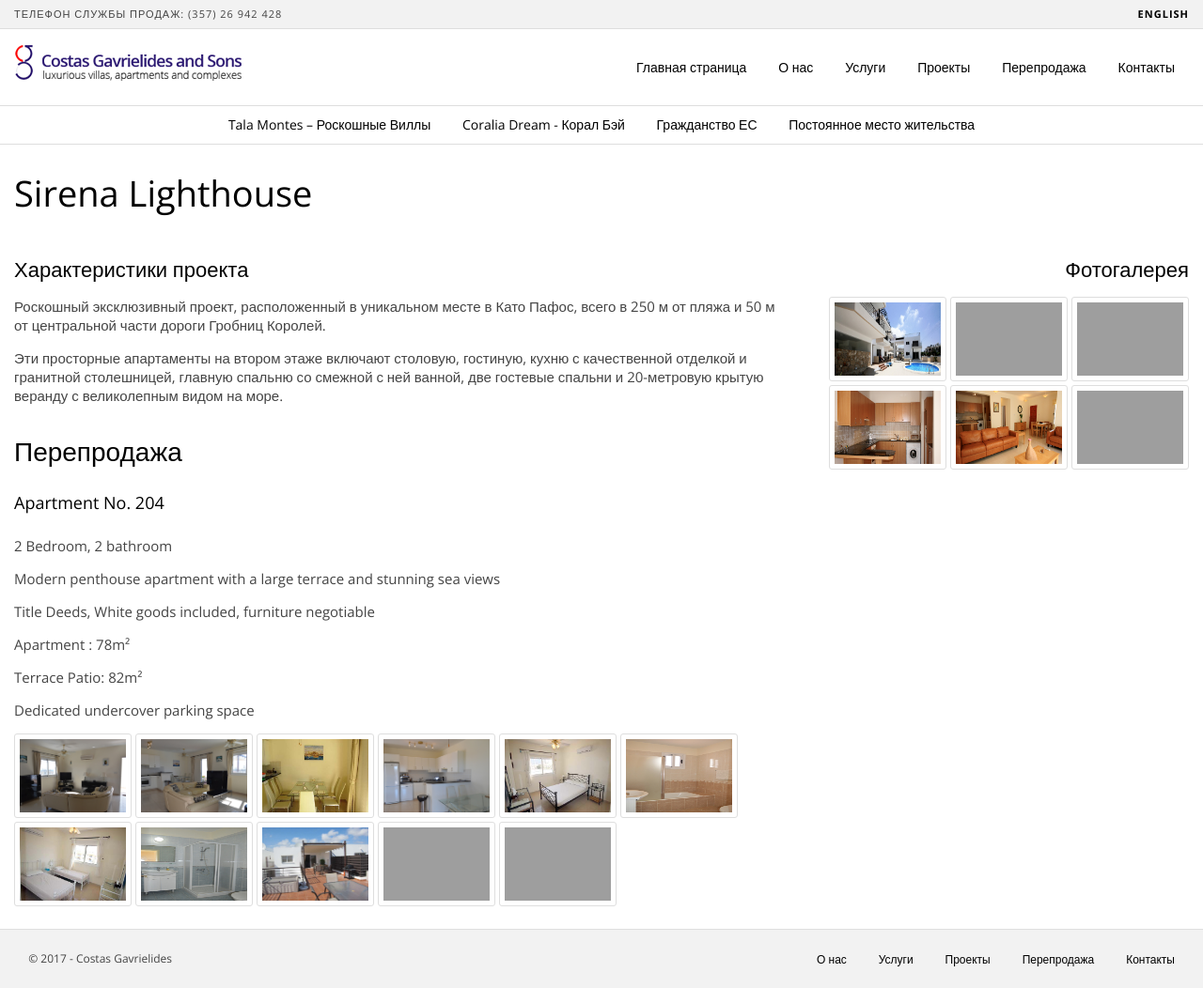
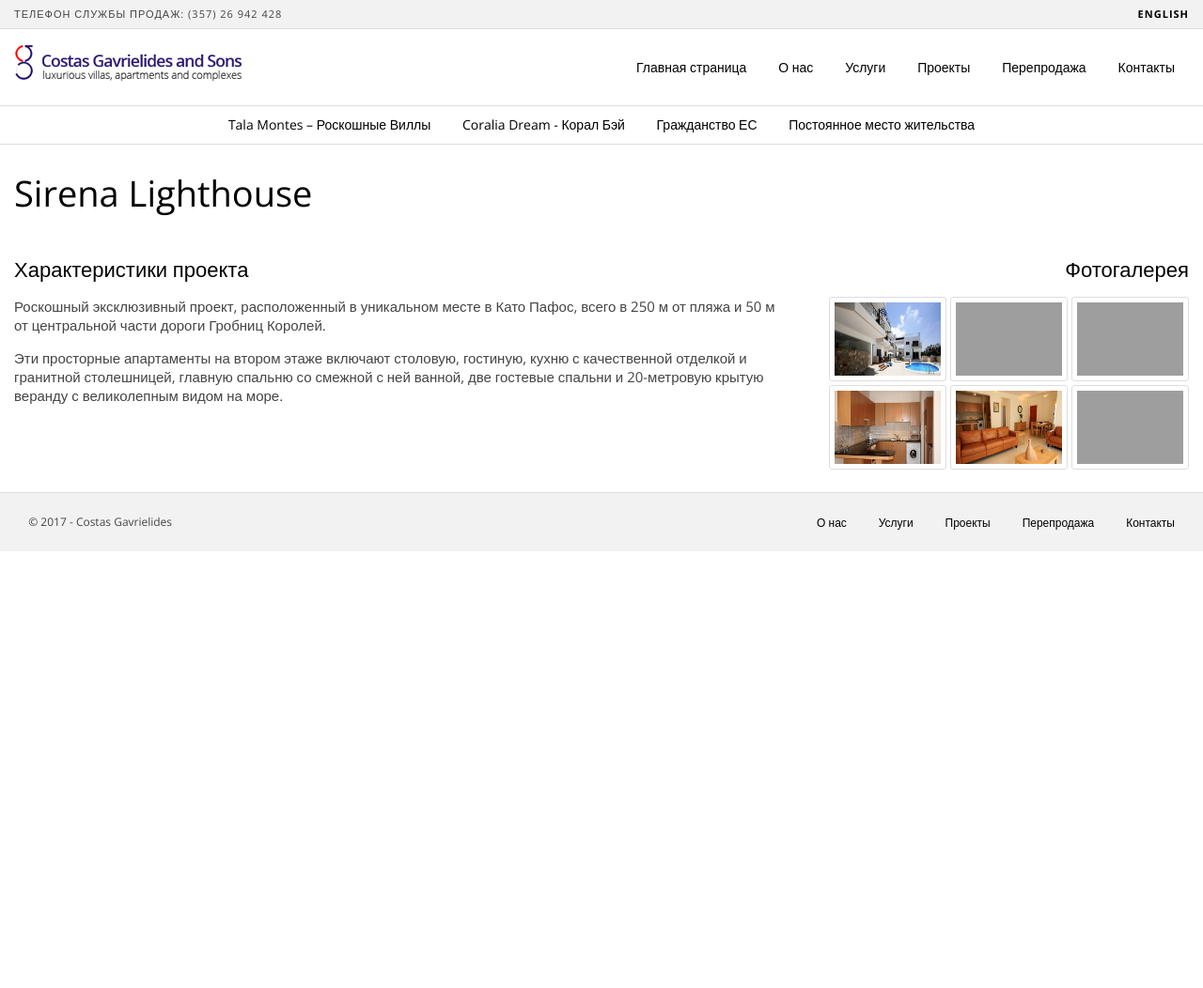
Before and after one commit to Gavrielides-developers/web-app, a Jekyll site: the page built from pages/ru/projects/completed/Sirena-Lighthouse.html, in a window 1280 px wide. Shown: the whole page at 94% size. Built offline with Jekyll 4.4.1, drawn with Linux system fonts in a browser that asks for light colours; after the commit the page ends 900 px from its top, so only the background shows below that.

Commit message:
Update Sirena-Lighthouse.html

```diff
--- a/pages/ru/projects/completed/Sirena-Lighthouse.html
+++ b/pages/ru/projects/completed/Sirena-Lighthouse.html
@@ -13,28 +13,7 @@
 		<h3>Характеристики проекта</h3>
 		<p>Роскошный эксклюзивный проект, расположенный в уникальном месте в Като Пафос, всего в 250 м от пляжа и 50 м от центральной части дороги Гробниц Королей.</p>
 		<p>Эти просторные апартаменты на втором этаже включают столовую, гостиную, кухню с качественной отделкой и гранитной столешницей, главную спальню со смежной с ней ванной, две гостевые спальни и 20-метровую крытую веранду с великолепным видом на море.</p>
-		<h2>Перепродажа</h2>
-		<h4>Apartment No. 204</h4>
-		<p>2 Bedroom, 2 bathroom</p>
-		<p>Modern penthouse apartment with a large terrace and stunning sea views</p>
-		<p>Title Deeds, White goods included, furniture negotiable</p>
-		<p>Apartment : 78m²</p>
-		<p>Terrace Patio: 82m²</p>
-		<p>Dedicated undercover parking space</p>
-		<div class="gallery-thumbs">
-				<a href="{{ "/assets/images/lighthouse/204/DSC_0045-1030x685.jpg" | prepend: domain }}" rel="prettyPhoto[pp_gal]"><img src="{{ "/assets/images/lighthouse/204/DSC_0045-1030x685.jpg" | prepend: domain }}" alt=""></a>
-				<a href="{{ "/assets/images/lighthouse/204/DSC_0049-1030x685.jpg" | prepend: domain }}" rel="prettyPhoto[pp_gal]"><img src="{{ "/assets/images/lighthouse/204/DSC_0049-1030x685.jpg" | prepend: domain }}" alt=""></a>
-				<a href="{{ "/assets/images/lighthouse/204/6a-dining-area.jpg" | prepend: domain }}" rel="prettyPhoto[pp_gal]"><img src="{{ "/assets/images/lighthouse/204/6a-dining-area.jpg" | prepend: domain }}" alt=""></a>
-				<a href="{{ "/assets/images/lighthouse/204/DSC_0048-1030x685.jpg" | prepend: domain }}" rel="prettyPhoto[pp_gal]"><img src="{{ "/assets/images/lighthouse/204/DSC_0048-1030x685.jpg" | prepend: domain }}" alt=""></a>
-				<a href="{{ "/assets/images/lighthouse/204/8a-Master-Bedroom.jpg" | prepend: domain }}" rel="prettyPhoto[pp_gal]"><img src="{{ "/assets/images/lighthouse/204/8a-Master-Bedroom.jpg" | prepend: domain }}" alt=""></a>
-				<a href="{{ "/assets/images/lighthouse/204/DSC_0050-685x1030.jpg" | prepend: domain }}" rel="prettyPhoto[pp_gal]"><img src="{{ "/assets/images/lighthouse/204/DSC_0050-685x1030.jpg" | prepend: domain }}" alt=""></a>
 
-				<a href="{{ "/assets/images/lighthouse/204/10a-Bedroom-2.jpg" | prepend: domain }}" rel="prettyPhoto[pp_gal]"><img src="{{ "/assets/images/lighthouse/204/10a-Bedroom-2.jpg" | prepend: domain }}" alt=""></a>
-				<a href="{{ "/assets/images/lighthouse/204/DSC_0051-685x1030.jpg" | prepend: domain }}" rel="prettyPhoto[pp_gal]"><img src="{{ "/assets/images/lighthouse/204/DSC_0051-685x1030.jpg" | prepend: domain }}" alt=""></a>
-				<a href="{{ "/assets/images/lighthouse/204/2a-View-from-Patio-towards-apartment.jpg" | prepend: domain }}" rel="prettyPhoto[pp_gal]"><img src="{{ "/assets/images/lighthouse/204/2a-View-from-Patio-towards-apartment.jpg" | prepend: domain }}" alt=""></a>
-				<a href="{{ "/assets/images/lighthouse/204/DSC_0043-1030x685.jpg" | prepend: domain }}" rel="prettyPhoto[pp_gal]"><img src="{{ "/assets/images/lighthouse/204/DSC_0043-1030x685.jpg" | prepend: domain }}" alt=""></a>
-				<a href="{{ "/assets/images/lighthouse/204/DSC_0039-1030x685.jpg" | prepend: domain }}" rel="prettyPhoto[pp_gal]"><img src="{{ "/assets/images/lighthouse/204/DSC_0039-1030x685.jpg" | prepend: domain }}" alt=""></a>
-			</div>
 	</div>
 	<div class="col-md-4 text-right">
 		<h3>Фотогалерея</h3>
```
